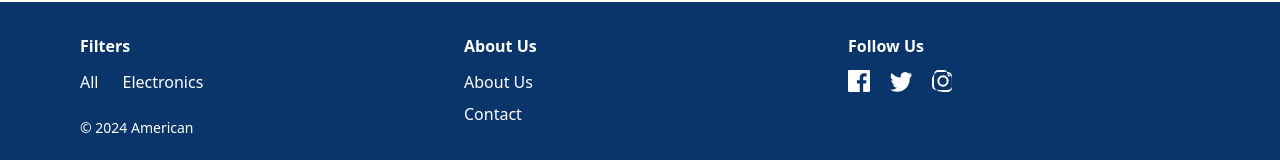
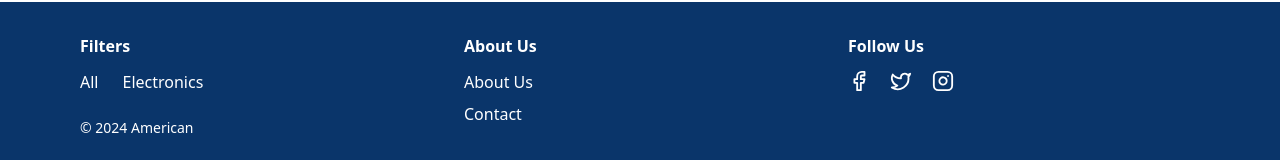
Before and after one commit to Anandshakya6398/whatbytes-assignment, a Next.js app: page / in a window 1280 px wide. Shown: the part 1385-1545 px from the top of the page. Built offline with nearby package versions, Linux system fonts and the light colour scheme.

Commit message:
modified

```diff
--- a/app/components/CartPage.js
+++ b/app/components/CartPage.js
@@ -28,7 +28,7 @@ export default function CartPage() {
             className="mt-6 px-6 py-2 bg-blue-600 text-white rounded font-semibold hover:bg-blue-700 transition"
             onClick={() => router.push('/')}
           >
-            Jao Shopping Karo
+            let's go shopping
           </button>
         </div>
       ) : (
--- a/app/components/footer.js
+++ b/app/components/footer.js
@@ -1,5 +1,7 @@
 "use client";
 import Link from "next/link";
+import { Facebook, Twitter, Instagram } from "lucide-react";
+
 export default function Footer() {
   return (
     <footer className="bg-[#0a356a] text-white py-8">
@@ -18,7 +20,7 @@ export default function Footer() {
               All
             </Link>
             <Link href="#" className="text-white no-underline hover:underline">
-             Electronics
+              Electronics
             </Link>
           </div>
           <div className="text-sm mt-6">© 2024 American</div>
@@ -39,20 +41,14 @@ export default function Footer() {
         <div className="flex-1 min-w-[180px]">
           <div className="font-bold mb-3">Follow Us</div>
           <div className="flex gap-5">
-            <Link href="#" aria-label="Facebook" className="text-white text-2xl hover:text-blue-300 transition">
-              <svg width="22" height="22" fill="currentColor" viewBox="0 0 24 24">
-                <path d="M22.675 0h-21.35C.597 0 0 .597 0 1.326v21.348C0 23.403.597 24 1.326 24h11.495v-9.294H9.691v-3.622h3.13V8.413c0-3.1 1.893-4.788 4.659-4.788 1.325 0 2.463.099 2.797.143v3.24l-1.918.001c-1.504 0-1.797.715-1.797 1.763v2.313h3.587l-.467 3.622h-3.12V24h6.116C23.403 24 24 23.403 24 22.674V1.326C24 .597 23.403 0 22.675 0"/>
-              </svg>
+            <Link href="https://www.facebook.com/" target="_blank" aria-label="Facebook" className="text-white text-2xl hover:text-blue-300 transition">
+              <Facebook size={22} />
             </Link>
-            <Link href="#" aria-label="Twitter" className="text-white text-2xl hover:text-blue-300 transition">
-              <svg width="22" height="22" fill="currentColor" viewBox="0 0 24 24">
-                <path d="M24 4.557a9.83 9.83 0 0 1-2.828.775 4.932 4.932 0 0 0 2.165-2.724c-.951.564-2.005.974-3.127 1.195a4.916 4.916 0 0 0-8.38 4.482C7.691 8.095 4.066 6.13 1.64 3.161c-.542.929-.856 2.01-.857 3.17 0 2.188 1.115 4.117 2.823 5.254a4.904 4.904 0 0 1-2.229-.616c-.054 2.281 1.581 4.415 3.949 4.89a4.936 4.936 0 0 1-2.224.084c.627 1.956 2.444 3.377 4.6 3.417A9.867 9.867 0 0 1 0 21.543a13.94 13.94 0 0 0 7.548 2.209c9.058 0 14.009-7.513 14.009-14.009 0-.213-.005-.425-.014-.636A10.012 10.012 0 0 0 24 4.557z"/>
-              </svg>
+            <Link href="https://x.com/?lang=en-in" target="_blank" aria-label="Twitter" className="text-white text-2xl hover:text-blue-300 transition">
+              <Twitter size={22} />
             </Link>
-            <Link href="#" aria-label="Instagram" className="text-white text-2xl hover:text-blue-300 transition">
-              <svg width="22" height="22" fill="currentColor" viewBox="0 0 24 24">
-                <path d="M12 2.163c3.204 0 3.584.012 4.85.07 1.366.062 2.633.334 3.608 1.308.974.974 1.246 2.241 1.308 3.608.058 1.266.069 1.646.069 4.85s-.012 3.584-.07 4.85c-.062 1.366-.334 2.633-1.308 3.608-.974.974-2.241 1.246-3.608 1.308-1.266.058-1.646.069-4.85.069s-3.584-.012-4.85-.07c-1.366-.062-2.633-.334-3.608-1.308-.974-.974-1.246-2.241-1.308-3.608C2.175 15.647 2.163 15.267 2.163 12s.012-3.584.07-4.85c.062-1.366.334-2.633 1.308-3.608.974-.974 2.241-1.246 3.608-1.308C8.416 2.175 8.796 2.163 12 2.163zm0-2.163C8.741 0 8.332.013 7.052.072 5.775.13 4.602.388 3.635 1.355 2.668 2.322 2.41 3.495 2.352 4.772.013 8.332 0 8.741 0 12c0 3.259.013 3.668.072 4.948.058 1.277.316 2.45 1.283 3.417.967.967 2.14 1.225 3.417 1.283C8.332 23.987 8.741 24 12 24c3.259 0 3.668-.013 4.948-.072 1.277-.058 2.45-.316 3.417-1.283.967-.967 1.225-2.14 1.283-3.417.059-1.28.072-1.689.072-4.948 0-3.259-.013-3.668-.072-4.948-.058-1.277-.316-2.45-1.283-3.417-.967-.967-2.14-1.225-3.417-1.283C15.668.013 15.259 0 12 0zm0 5.838a6.162 6.162 0 1 0 0 12.324 6.162 6.162 0 0 0 0-12.324zm0 10.162a3.999 3.999 0 1 1 0-7.998 3.999 3.999 0 0 1 0 7.998zm6.406-11.845a1.44 1.44 0 1 0 0 2.881 1.44 1.44 0 0 0 0-2.881z"/>
-              </svg>
+            <Link href="https://www.instagram.com/" target="_blank" aria-label="Instagram" className="text-white text-2xl hover:text-blue-300 transition">
+              <Instagram size={22} />
             </Link>
           </div>
         </div>
```
